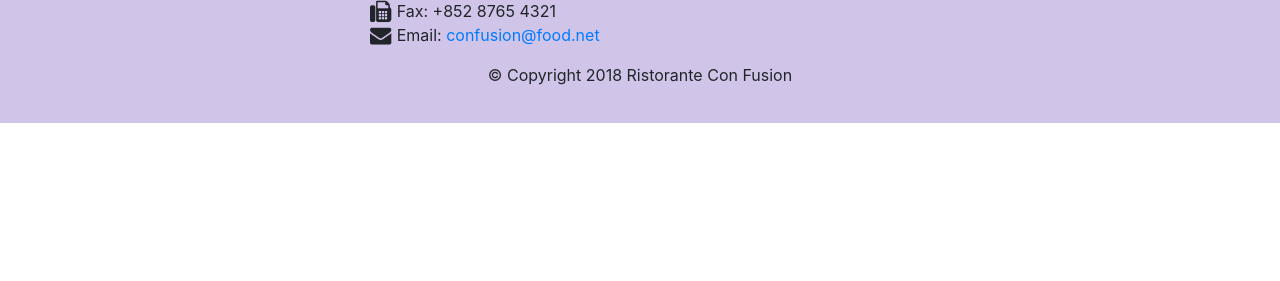
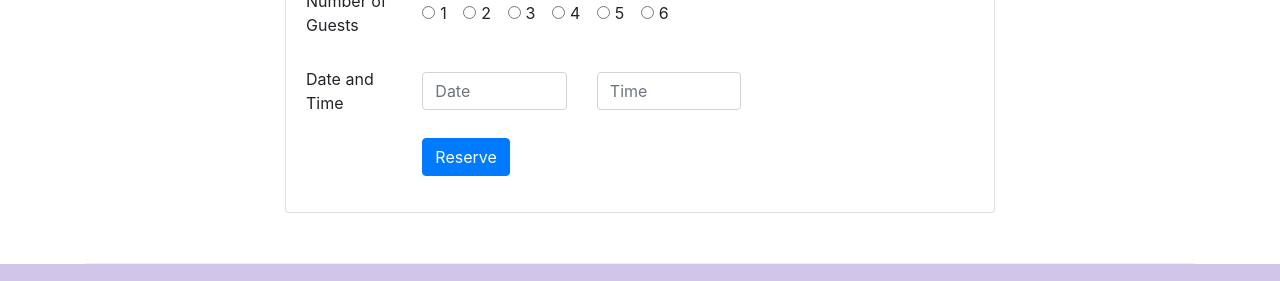
Before and after one commit to geoffvargo/conFusion, a website: page index.html in a window 1280 px wide. Shown: the part 1228-1509 px from the top of the page. Before the commit the page ends 1351 px from the top, so only its background shows below. Drawn offline with nearby package versions, Linux system fonts and the light colour scheme.

Commit message:
Assignment 2 [COMPLETED]

```diff
--- a/css/styles.css
+++ b/css/styles.css
@@ -38,3 +38,7 @@ body {
 .navbar-dark {
     background-color: #512da8;
 }
+
+.breadcrumb {
+    background-color: #d1c3ea;
+}
--- a/index.html
+++ b/index.html
@@ -51,8 +51,11 @@
 					   fusion experience. Our
 					   lipsmacking creations will tickle your culinary senses!</p>
 				</div>
-				<div class="col-12 col-sm align-self-center">
+				<div class="col-12 col-sm-3 align-self-center">
 					<img src="./img/logo.png" class="img-fluid">
+				</div>
+				<div class="col-sm-3 align-self-center">
+					<a class="btn btn-warning" href="#reservation-form" role="button">Reserve Table</a>
 				</div>
 			</div>
 		</div>
@@ -80,12 +83,17 @@
 				<h3>This Month's Promotions</h3>
 			</div>
 			<div class="col col-sm order-sm-last col-md">
-				<h2>Weekend Grand Buffet</h2>
-				<p>Featuring mouthwatering combinations with a choice of five different salads, six
-				   enticing appetizers,
-				   six main entrees and five choicest desserts. Free flowing bubbly and soft
-				   drinks. All for just
-				   $19.99 per person </p>
+				<div class="media">
+					<div class="media-body">
+						<h2>Weekend Grand Buffet <span class="badge badge-danger">NEW</span></h2>
+						<p>Featuring mouthwatering combinations with a choice of five different salads, six
+						   enticing appetizers,
+						   six main entrees and five choicest desserts. Free flowing bubbly and soft
+						   drinks. All for just
+						   $19.99 per person </p>
+					</div>
+					<img class="d-flex img-thumbnail align-self-center" src="img/buffet.png">
+				</div>
 			</div>
 		</div>
 
@@ -102,6 +110,61 @@
 						<p>Award winning three-star Michelin chef with wide International experience having worked closely with
 						   whos-who in the culinary world, he specializes in creating mouthwatering Indo-Italian fusion
 						   experiences. </p>
+					</div>
+				</div>
+			</div>
+		</div>
+
+		<div class="row row-content align-items-center justify-content-center" id="reservation-form">
+			<div class="col-sm-8">
+				<div class="card">
+					<h3 class="card-header bg-warning text-white">Reserve a Table</h3>
+					<div class="card-body">
+						<form>
+							<div class="form-group row">
+								<label class="col-sm-2 col-form-label">Number of Guests</label>
+								<div class="col-sm-6 align-self-center">
+									<div class="form-check form-check-inline">
+										<input class="form-check-input" type="radio" id="1-guest" name="guests" value="1-guest">
+										<label class="form-check-label" for="1-guest">1</label>
+									</div>
+									<div class="form-check form-check-inline">
+										<input class="form-check-input" type="radio" id="2-guest" name="guests" value="2-guest">
+										<label class="form-check-label" for="2-guest">2</label>
+									</div>
+									<div class="form-check form-check-inline">
+										<input class="form-check-input" type="radio" id="3-guest" name="guests" value="3-guest">
+										<label class="form-check-label" for="3-guest">3</label>
+									</div>
+									<div class="form-check form-check-inline">
+										<input class="form-check-input" type="radio" id="4-guest" name="guests" value="4-guest">
+										<label class="form-check-label" for="4-guest">4</label>
+									</div>
+									<div class="form-check form-check-inline">
+										<input class="form-check-input" type="radio" id="5-guest" name="guests" value="5-guest">
+										<label class="form-check-label" for="5-guest">5</label>
+									</div>
+									<div class="form-check form-check-inline">
+										<input class="form-check-input" type="radio" id="6-guest" name="guests" value="6-guest">
+										<label class="form-check-label" for="6-guest">6</label>
+									</div>
+								</div>
+							</div>
+							<div class="form-group row">
+								<label class="col-sm-2 col-form-label">Date and Time</label>
+								<div class="col-sm-3 align-self-center">
+									<input class="form-control" type="text" id="date" name="date_time" placeholder="Date">
+								</div>
+								<div class="col-sm-3 align-self-center">
+									<input class="form-control" type="text" id="time" name="date_time" placeholder="Time">
+								</div>
+							</div>
+							<div class="form-group row">
+								<div class="offset-sm-2 col-sm-6">
+									<button class="btn btn-primary" type="submit">Reserve</button>
+								</div>
+							</div>
+						</form>
 					</div>
 				</div>
 			</div>
```
Also changed, not shown: aboutus.html (+0 -1 lines).
